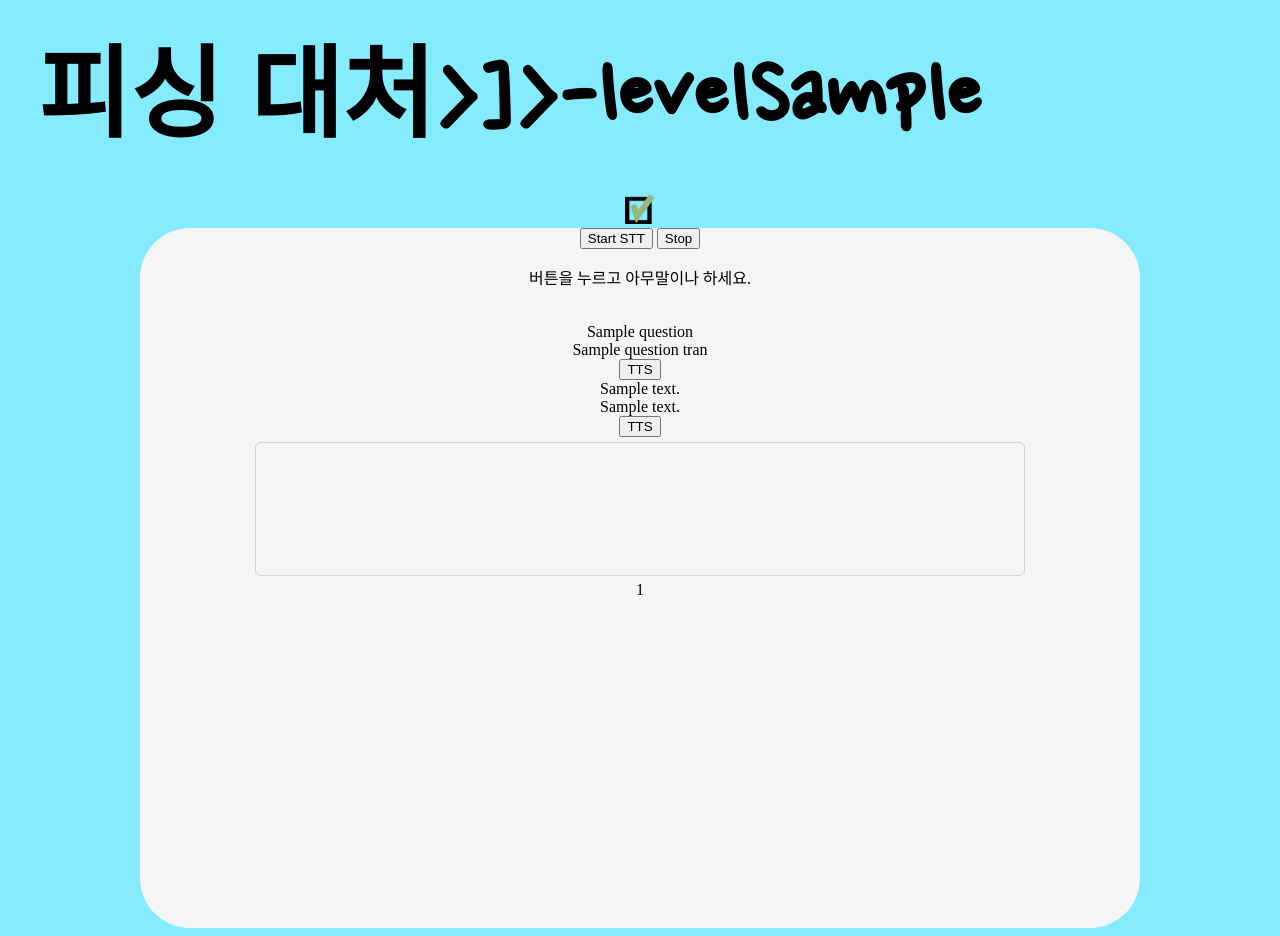
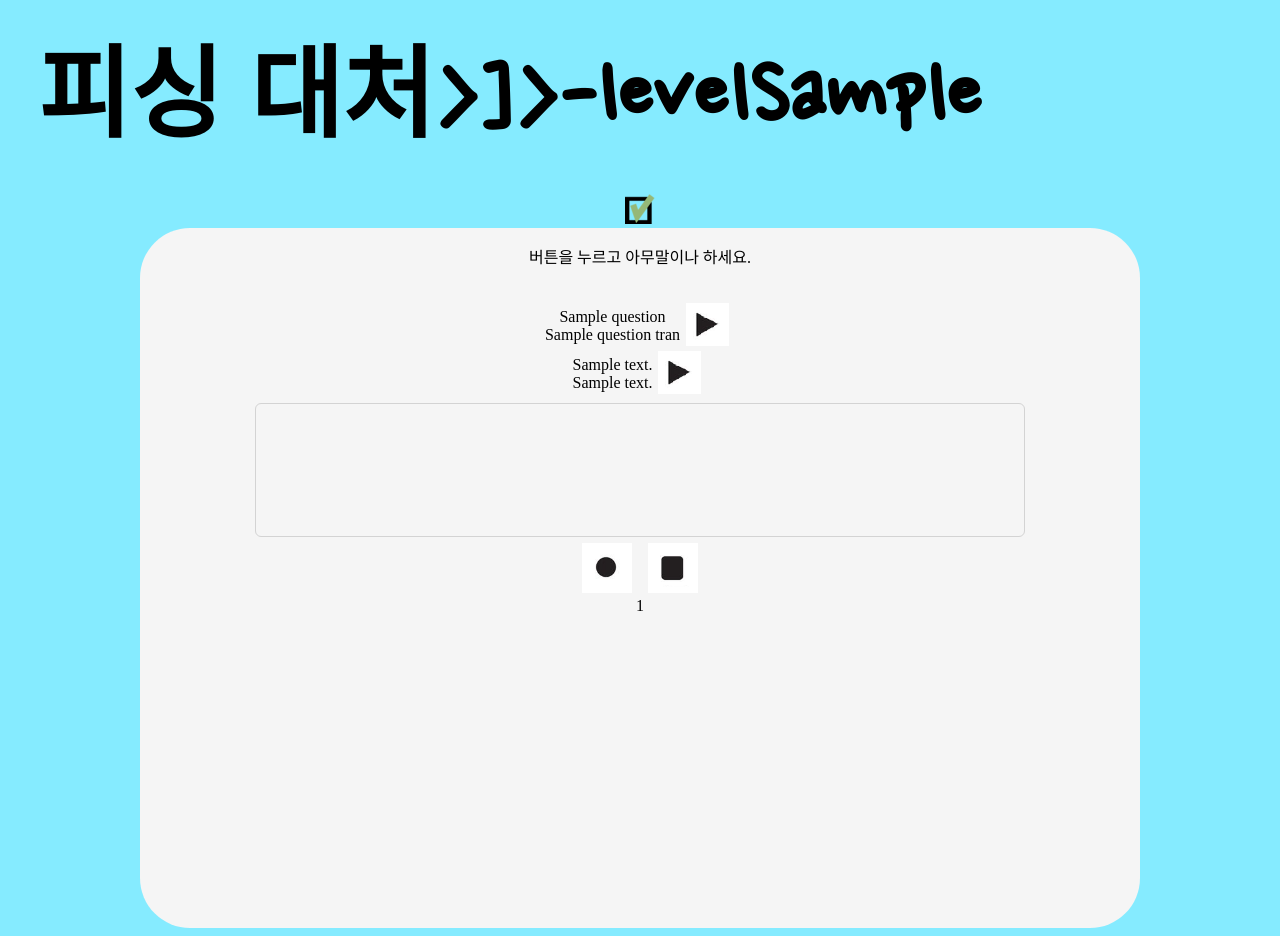
Before and after one commit to Tudou4161/final_project, a Django app: template STTS_KRtutor_project/main_app/templates/chap_sentence2.html in a window 1280 px wide. Shown: the part 1064-2000 px from the top of the page. Run offline with Django 3.2, Linux system fonts and the light colour scheme; data comes from the database, SQL or seed files in the repository; both versions use the stored data as it was after the commit; the template is opened without the code that fills it: values that come from a table or form of the project are taken from there, most other values are stand-ins (such as "Sample title", 1, 10 or a date in 2020).

Commit message:
sentence2 실행가능하게 인수추가 및 버튼위치 이미지 수정

```diff
--- a/STTS_KRtutor_project/main_app/templates/chap_sentence2.html
+++ b/STTS_KRtutor_project/main_app/templates/chap_sentence2.html
@@ -79,39 +79,42 @@
             <div class="check_list">
             {% for check in check_list%}
                 {% if check == False %}
-                    <img src="{% static "img/non-check-mark-303498_30.png" %}">
+                    <img src="{% static 'img/non-check-mark-303498_30.png' %}">
                 {% else %}
-                    <img src="{% static "img/check-mark-303498_30.png" %}">
+                    <img src="{% static 'img/check-mark-303498_30.png' %}">
                 {% endif %}
             {% endfor %}
             </div>
         <div class="chapterbox">
-            <button id="speech" onclick="speech_to_text()">Start STT</button>
-            <button id="stop" onclick="stop()">Stop</button>
+            <p id="message">버튼을 누르고 아무말이나 하세요.</p>
 
-            <p id="message">버튼을 누르고 아무말이나 하세요.</p>
             <br />
+            <div class="sentencebox">
+                <div class="SEQSET">
                     {% for question in question %}
                         <div id="SEQ">{{ question.Cosentence_question }}</div>
                     {% endfor %}
-
                     {% for question_stc_trans in question_trans %}
                         <div id="SET">{{ question_stc_trans }}</div>
                     {% endfor %}
+                </div>
 
-            <button id="text_to_speech" onclick="TTS1()">TTS</button>
+                <button id="text_to_speech" onclick="TTS1()"><img src="{% static 'img/TTS.PNG' %}"></button>
+            </div>
 
+            <div class="sentencebox">
+                <div class="SEQSET">
                     {% for answer in answer %}
                         <div id="SEA">{{ answer.Cosentence_answer }}</div>
                     {% endfor %}
-
                     {% for answer_stc_trans in answer_trans %}
                         <div id="SET">{{ answer_stc_trans }}</div>
                     {% endfor %}
+                </div>
 
-            <button id="text_to_speech" onclick="TTS2()">TTS</button>
+                <button id="text_to_speech" onclick="TTS2()"><img src="{% static 'img/TTS.PNG' %}"></button>
+            </div>
 
-            <br>
 
             <form method="POST">
                 {% csrf_token %}
@@ -121,6 +124,9 @@
                     <button name="sendtext" id="sendtext" style="display: none;"></button>
                 </div>
             </form>
+
+            <button id="speech" onclick="speech_to_text()"><img src="{% static 'img/STT.PNG' %}"></button>
+            <button id="stop" onclick="stop()"><img src="{% static 'img/STOP.PNG' %}"></button>
 
             <script type="text/javascript">
 
@@ -242,6 +248,7 @@
                     text_to_speech(basic_sentence);
                 }
             </script>
+            </br>
             {%if answer.has_previous %}
             <button id="Previous" onclick = "location.href = '?page={{ answer.previous_page_number }}' ">Previous</button>
             {% endif %}
--- a/STTS_KRtutor_project/main_app/templates/main.html
+++ b/STTS_KRtutor_project/main_app/templates/main.html
@@ -27,7 +27,6 @@
                     <option value="vi">vietnam</option>
                     <option value="zh-CN">chinese</option>
                     <option value="en">English</option>
-                    <option value="en">English</option>
                 </select>
 
                 <input
--- a/STTS_KRtutor_project/static/css/style.css
+++ b/STTS_KRtutor_project/static/css/style.css
@@ -230,3 +230,25 @@ body{
     background:url(https://img.icons8.com/metro/26/000000/close-window.png);
     text-indent: -9999px;
 }
+
+/* chap_sentence.html */
+
+#speech,
+#stop,
+#text_to_speech{
+    background-color: #f5f5f5;
+    border: none;
+    outline: none;
+}
+
+.sentencebox{
+    display: flex;
+    justify-content: center;
+    align-items: center;
+}
+.SEQSET{
+    display: flex;
+    flex-direction: column;
+    justify-content: center;
+    align-items: center;
+}
```
Also changed, not shown: STTS_KRtutor_project/main_app/templates/chap_sentence.html (+11 -8 lines), STTS_KRtutor_project/main_app/views.py (+3 -9 lines), STTS_KRtutor_project/db.sqlite3, STTS_KRtutor_project/static/img/STOP.PNG (added), STTS_KRtutor_project/static/img/STT.PNG (added), STTS_KRtutor_project/static/img/TTS.PNG (added). Lines whose indentation alone changed are shown as unchanged.
